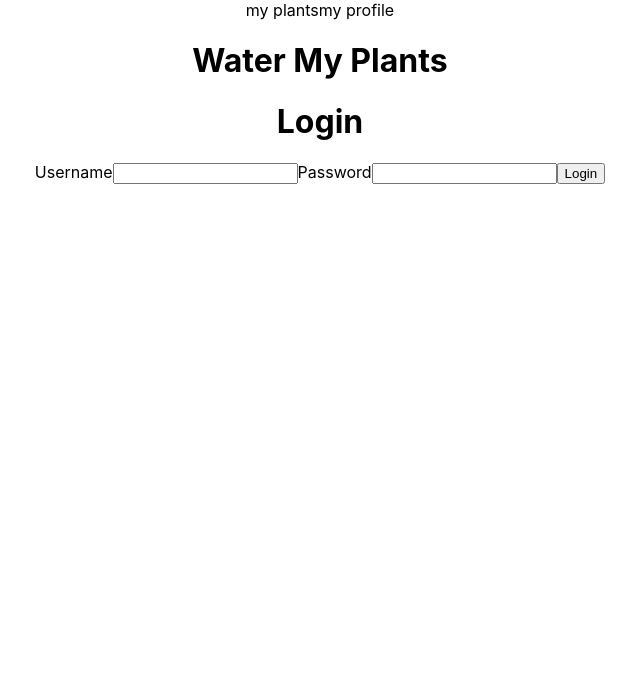
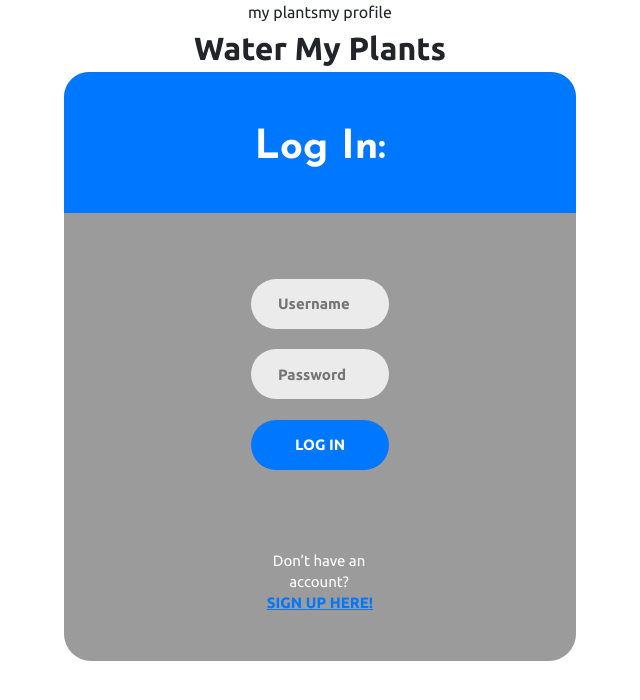
Before and after one commit to MichaelMcFaddenjr/front-end, a React (Create React App) app: page / in a window 1280 px wide. Shown: the top 700 px of the page, without its empty margins (320-960 px from the left). Built offline with nearby package versions, Linux system fonts and the light colour scheme.

Commit message:
added login page styling

```diff
--- a/src/Components/Login.js
+++ b/src/Components/Login.js
@@ -1,6 +1,7 @@
 import React, { useState } from 'react';
 import axios from 'axios';
 import { useHistory } from 'react-router-dom';
+import '../Login.css';
 
 //this component is for login in
 //Unit 3 student can handle this because we will use axiosWithAuth
@@ -40,27 +41,39 @@ const Login = (props) => {
   }
 
   return (
-    <div>
-      <h1>Login</h1>
-      <form onSubmit={submitHandler}>
-        <label>Username
+  <div className="login">
+    <div className="login-container">
+      <span className="login-form-title">Log In:</span>
+      <form className="login-form" onSubmit={submitHandler}>
+        <label className="username-textbox">
           <input
+            className="input"
             type="text"
             name="username"
+            placeholder="Username"
             value={login.username}
             onChange={handleChange}
           />
         </label>
-        <label>Password
+        <label className="password-textbox">
           <input
+            className="input"
             type="password"
             name="password"
+            placeholder="Password"
             value={login.password}
             onChange={handleChange}
           />
         </label>
-        <button onSubmit={submitHandler}>Login</button>
+        <div className="btn-container">
+        <button className="login-form-btn" onSubmit={submitHandler}>Log In</button>
+          <div className="bottom">
+            <span className="txt1">Don’t have an account?</span>
+            <a href="/signup" className="txt3">Sign Up Here!</a>
+          </div>
+        </div>
       </form>
+    </div>
       {error ? <p>{error} </p> : null}
     </div>
   );
--- /dev/null
+++ b/src/Login.css
@@ -0,0 +1,219 @@
+@import url("https://fonts.googleapis.com/css2?family=Ubuntu:ital,wght@0,300;0,400;0,500;0,700;1,300;1,400;1,500;1,700&display=swap");
+@import url("https://fonts.googleapis.com/css2?family=Josefin+Sans:wght@400;700&display=swap");
+
+* {
+  margin: 0px;
+  padding: 0px;
+  box-sizing: border-box;
+}
+
+body,
+html {
+  height: 100%;
+  font-family: "Ubuntu";
+  font-size: 1rem;
+  font-weight: 400;
+  line-height: 1.5;
+  color: #212529;
+}
+input {
+  outline: none;
+  border: none;
+  color: #00335e;
+}
+
+textarea {
+  outline: none;
+  border: none;
+}
+
+textarea:focus,
+input:focus {
+  border-color: transparent !important;
+}
+
+a {
+  font-family: "Ubuntu";
+  font-size: 14px;
+  line-height: 1.7;
+  color: #666666;
+  margin: 0px;
+  transition: all 0.4s;
+}
+
+a:focus {
+  outline: none !important;
+}
+
+a:hover {
+  text-decoration: none;
+  color: #00335e;
+}
+
+h1,
+h2,
+h3,
+h4,
+h5,
+h6 {
+  margin: 0px;
+}
+
+ul,
+li {
+  margin: 0px;
+  list-style-type: none;
+}
+
+button {
+  outline: none !important;
+  border: none;
+  background: transparent;
+}
+
+button:hover {
+  cursor: pointer;
+}
+
+.txt1 {
+    font-family: "Ubuntu";
+    font-size: 15px;
+    color: #ffffff;
+    line-height: 1.4;
+    margin-right: 2px;
+}
+
+.txt3 {
+    font-family: "Ubuntu";
+    font-weight: bold;
+    font-size: 15px;
+    color: #0077ff;
+    line-height: 1.4;
+    text-transform: uppercase;
+}
+
+.login {
+    width: 40%;
+    margin: 0 auto;
+}
+
+.login-form {
+    width: 50%;
+    position: relative;
+    padding-right: 55px;
+    padding-left: 55px;
+    padding-top: 178px;
+}
+
+.login-form-title {
+    font-family: "Josefin Sans";
+    font-weight: bold;
+    font-size: 40px;
+    color: #fff;
+    line-height: 1.2;
+    text-align: center;
+
+    display: block;
+    position: absolute;
+    width: 100%;
+    border: 2px solid #0077ff;
+    border-top-left-radius: 25px;
+    border-top-right-radius: 25px;
+    top: 0;
+    left: 0;
+    background-color: #0077ff;
+    padding-top: 50px;
+    padding-bottom: 39px;
+}
+
+.username-textbox {
+    width: 100%;
+    min-width: 224px;
+    background-color: #fff;
+    position: relative;
+    z-index: 1;
+    margin-bottom: 16px;
+  }
+
+  .password-textbox {
+    width: 100%;
+    min-width: 224px;
+    background-color: #fff;
+    position: relative;
+    z-index: 1;
+  }
+
+  .input {
+    font-family: "Ubuntu";
+    font-weight: bold;
+    font-size: 15px;
+    color: #00335e;
+    line-height: 1.2;
+
+    position: relative;
+    display: block;
+    width: 100%;
+    height: 50px;
+    background: #ebebeb;
+    border-radius: 27px;
+    padding: 0 27px 0 27px;
+    margin: 15% auto;
+}
+
+.btn-container {
+    width: 100%;
+    display: flex;
+    flex-wrap: wrap;
+    justify-content: center;
+}
+
+.text-right {
+    padding-bottom: 23px;
+    padding-top: 13px;
+    text-align: right !important;
+}
+
+.login-form-btn {
+    display: flex;
+    justify-content: center;
+    align-items: center;
+    padding: 0 20px;
+    width: 100%;
+    height: 50px;
+    background-color: #0077ff;
+    border-radius: 25px;
+
+    font-family: "Ubuntu";
+    font-weight: bold;
+    font-size: 15px;
+    color: #fff;
+    line-height: 1.2;
+    text-transform: uppercase;
+    transition: all 0.4s;
+}
+
+.login-form-btn:hover {
+    background-color: #00335e;
+}
+
+.bottom {
+    display: flex;
+    flex-direction: column;
+    align-items: center;
+    padding-top: 80px;
+    padding-bottom: 40px;
+}
+
+.login-container {
+    width: 100%;
+    min-width: 256px;
+    min-height: 60vh;
+    display: flex;
+    flex-wrap: wrap;
+    justify-content: center;
+    align-items: center;
+    padding: 8px;
+    border-radius: 27px;
+    position: relative;
+    background-color: #9b9b9b;
+}
```
